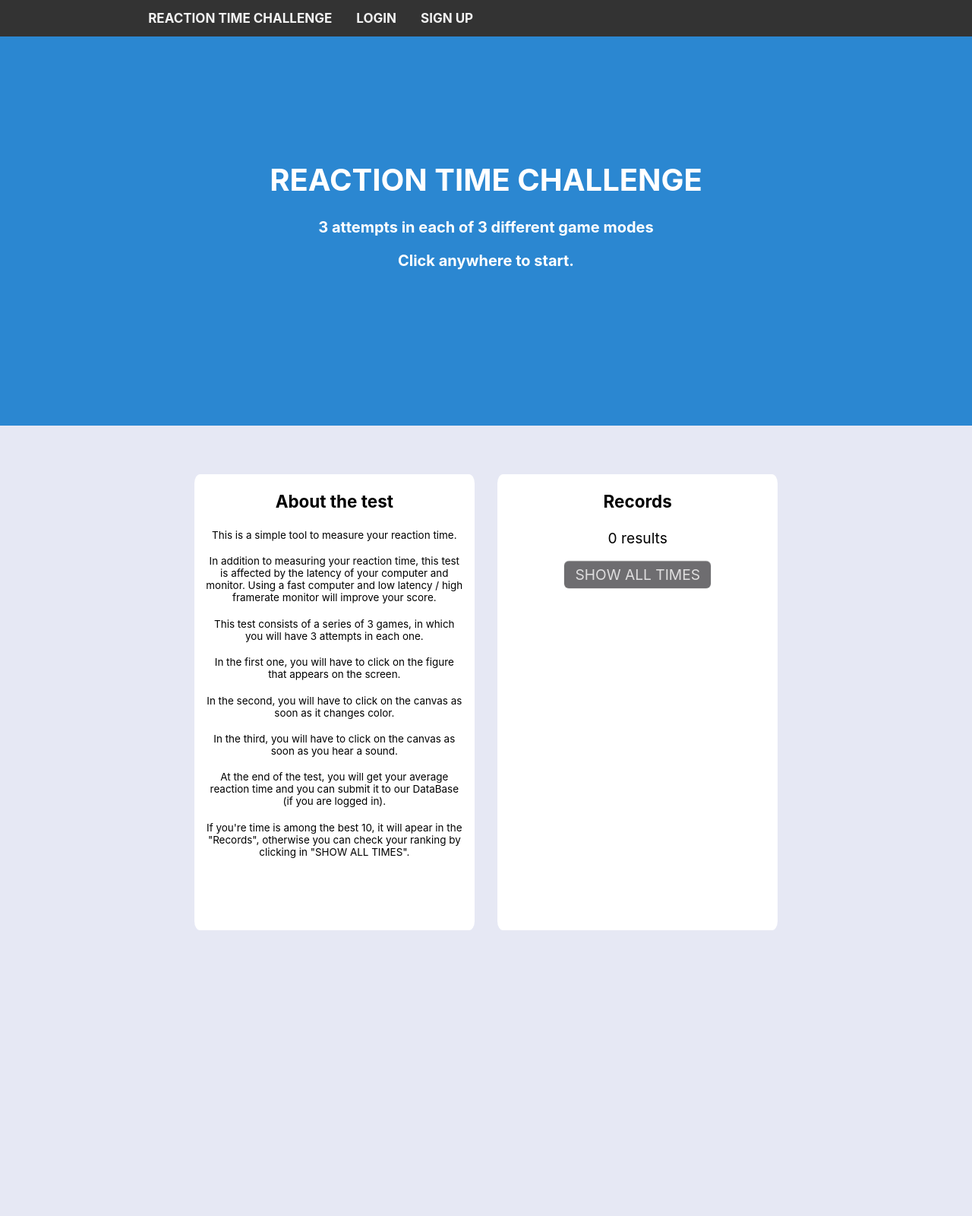
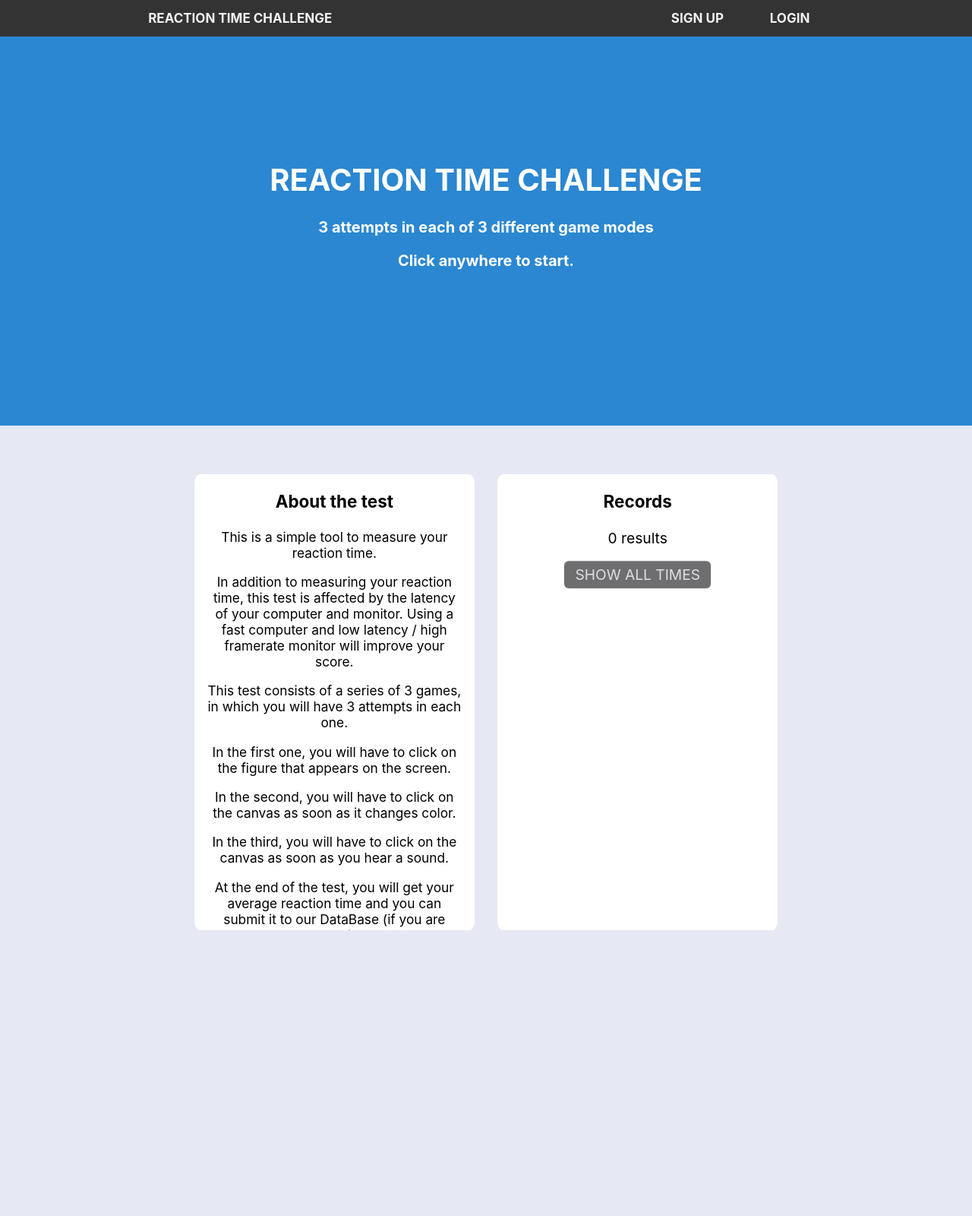
Before and after one commit to GuilhermeTeixeira13/ReactionTimeChallenge-WebGame, a PHP site: page /html/game.php in a window 1280 px wide. Shown: the whole page at 76% size. Run offline with PHP 8.4, Linux system fonts and the light colour scheme; data that the repository does not hold is empty; some libraries are stand-ins or nearby versions.

Commit message:
Update game.css

```diff
--- a/src/css/game.css
+++ b/src/css/game.css
@@ -149,6 +149,7 @@ body {
   height: 50%;
   background-color: rgb(230,232,244);
   font-size: larger;
+  overflow:hidden;
 }
 
 #infos  #AboutTheTest {
@@ -158,6 +159,7 @@ body {
   height: 75%;
   background-color: white;
   border-radius: 2%;
+  overflow:hidden;
 }
 
 #infos #Records {
@@ -167,6 +169,7 @@ body {
   height: 75%;
   background-color: white;
   border-radius: 2%;
+  overflow:hidden;
 }
 
 #ClicouCedo1, #ClicouCedo2, #ClicouCedo3 {
@@ -357,9 +360,60 @@ tbody tr:hover {
 }
 
 #AboutTheTest p{
-  margin-top: 5%;
+  margin-top: auto;
   margin-left: 4%;
   margin-right: 4%;
-  font-size: 70%;
+  font-size: 90%;
   font-family: -apple-system, BlinkMacSystemFont, 'Segoe UI', Roboto, Oxygen, Ubuntu, Cantarell, 'Open Sans', 'Helvetica Neue', sans-serif;;
 }
+
+#loginButton {
+  float: right;
+  display: block;
+  border: #333;
+  background-color: #333;
+  color: #f2f2f2;
+  text-align: center;
+  padding: 14px 16px;
+  text-decoration: none;
+  font-weight: bold;
+  font-size: 17px;
+  width: 7%;
+  cursor: pointer;
+  margin-right: 14%;
+}
+
+#signupButton {
+  float: right;
+  display: block;
+  border: #333;
+  background-color: #333;
+  color: #f2f2f2;
+  text-align: center;
+  padding: 14px 16px;
+  text-decoration: none;
+  font-weight: bold;
+  font-size: 17px;
+  width: 7%;
+  cursor: pointer;
+}
+
+#userNameNavBar {
+  float: right;
+  display: block;
+  border: #333;
+  background-color: #333;
+  color: #f2f2f2;
+  text-align: center;
+  padding: 14px 16px;
+  text-decoration: none;
+  font-weight: bold;
+  font-size: 17px;
+  width: 7%;
+  cursor: pointer;
+  margin-right: 14%;
+}
+
+#logOutRef {
+  float:right;
+}
--- a/src/html/game.php
+++ b/src/html/game.php
@@ -14,8 +14,8 @@
 
   <div class="navbar">
     <a href="game.php" id="title">REACTION TIME CHALLENGE</a>
-    <a  href="loginpage.php">LOGIN</a>
-    <a  href="sign.php">SIGN UP</a>
+    <a href="loginpage.php" id="loginButton">LOGIN</a>
+    <a href="sign.php" id="signupButton">SIGN UP</a>
   </div>
 
 
```
